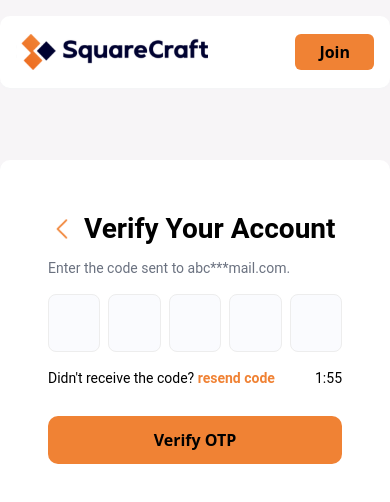
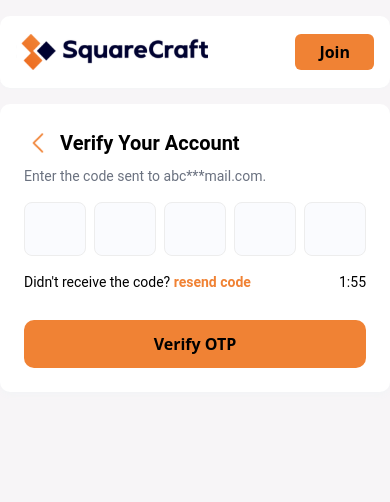
Before and after one commit to fatin-webEfo/squarecraft-frontend, a React (Vite) app: page /auth/Forgot-pass-email-otp in a window 390 px wide. Shown: the top 502 px of the page. Built offline with nearby package versions, Linux system fonts and the light colour scheme.

Commit message:
auth responsive

```diff
--- a/index.html
+++ b/index.html
@@ -2,9 +2,27 @@
 <html lang="en">
   <head>
     <meta charset="UTF-8" />
-    <link rel="icon" type="image/svg+xml" href="./public/icons/squaerCraft-logo.svg" />
+    <link rel="icon" type="image/svg+xml" href="./public/icons/squareCraft-logo.svg" />
     <meta name="viewport" content="width=device-width, initial-scale=1.0" />
     <title>SquareCraft</title>
+
+    <!-- Open Graph Meta Tags for Link Previews -->
+    <meta property="og:title" content="SquareCraft" />
+    <meta property="og:description" content="SquareCraft - Unleash the potential of Squarespace with powerful plugins and customization tools." />
+    <meta property="og:image" content="https://i.ibb.co.com/sjrCv0p/Logo-Blue.png" />
+    <meta property="og:url" content="https://charming-dragon-fe5e7c.netlify.app" />
+    <meta property="og:type" content="website" />
+
+    <!-- Twitter Card Tags (Optional) -->
+    <meta name="twitter:card" content="summary_large_image" />
+    <meta name="twitter:title" content="SquareCraft" />
+    <meta name="twitter:description" content="SquareCraft - Unleash the potential of Squarespace with powerful plugins and customization tools." />
+    <meta name="twitter:image" content="https://i.ibb.co.com/sjrCv0p/Logo-Blue.png" />
+
+    <!-- Additional SEO Meta Tags -->
+    <meta name="description" content="SquareCraft - Unleash the potential of Squarespace with powerful plugins and customization tools." />
+    <meta name="keywords" content="Squarespace, plugins, website customization, SquareCraft" />
+    <meta name="author" content="SquareCraft Team" />
   </head>
   <body class="bg-[#F7F5F7]">
     <div id="root"></div>
--- a/src/pages/auth/ForgotPassword/ForgotPassEnterNewPass/ForgotPassEnterNewPass.jsx
+++ b/src/pages/auth/ForgotPassword/ForgotPassEnterNewPass/ForgotPassEnterNewPass.jsx
@@ -20,8 +20,8 @@ const ForgotPassEnterNewPass = () => {
   };
 
   return (
-    <div className="w-full flex items-center justify-center mt-[10rem]">
-      <div className="max-w-[480px] w-full mx-auto bg-white border-[#EDEDED] shadow-gray-100 shadow-md rounded-[10px] p-12">
+    <div className="w-full flex items-center justify-center mt-[6.5rem] xl:mt-[10rem]">
+      <div className="max-w-[480px] w-full bg-white border-[#EDEDED] shadow-gray-100 shadow-md rounded-[10px] p-6 xl:p-12">
         <div className="w-full flex items-center gap-2 xl:-ml-2">
           <img
             onClick={() => navigate(-1)}
@@ -29,7 +29,7 @@ const ForgotPassEnterNewPass = () => {
             alt=""
             className="rotate-180 cursor-pointer h-7"
           />
-          <h2 className="font-semibold text-[28px]">Set New Password</h2>
+          <h2 className="font-semibold text-[20px] xl:text-[28px]">Set New Password</h2>
         </div>
 
         <form className="mt-4">
--- a/src/pages/auth/ForgotPassword/ForgotPassOtp/ForgotPassOtp.jsx
+++ b/src/pages/auth/ForgotPassword/ForgotPassOtp/ForgotPassOtp.jsx
@@ -53,8 +53,8 @@ const ForgotPassOtp = () => {
   };
 
   return (
-    <div className="w-full flex items-center justify-center mt-[10rem]">
-      <div className="max-w-[480px] w-full mx-auto bg-white border-[#EDEDED] shadow-gray-100 shadow-md rounded-[10px] p-12">
+    <div className="w-full flex items-center justify-center mt-[6.5rem] xl:mt-[10rem]">
+      <div className="max-w-[480px] w-full bg-white border-[#EDEDED] shadow-gray-100 shadow-md rounded-[10px] p-6 xl:p-12">
         <div className="w-full flex items-center gap-2 xl:-ml-2">
           <img
             onClick={() => navigate(-1)}
@@ -62,7 +62,7 @@ const ForgotPassOtp = () => {
             alt=""
             className="rotate-180 cursor-pointer h-7"
           />
-          <p className="font-semibold text-[28px]">Verify Your Account</p>
+          <p className="font-semibold text-[20px] xl:text-[28px]">Verify Your Account</p>
         </div>
         <p className="mt-2 text-gray-500 text-sm">
           Enter the code sent to abc***mail.com.
@@ -79,7 +79,7 @@ const ForgotPassOtp = () => {
                 value={value}
                 onChange={(e) => handleChange(e.target.value, index)}
                 onKeyDown={(e) => handleKeyDown(e, index)}
-                className="xl:w-16 w-full text-center text-2xl border border-[#EDEDED] rounded-lg bg-[#FAFBFE] py-3 focus:outline-[#f7decd] "
+                className="xl:w-16 w-full text-center text-lg xl:text-2xl border border-[#EDEDED] rounded-lg bg-[#FAFBFE] py-3 focus:outline-[#f7decd] "
               />
             ))}
           </div>
```
Also changed, not shown: 2 other files (tests, documents, lock files or other folders).
